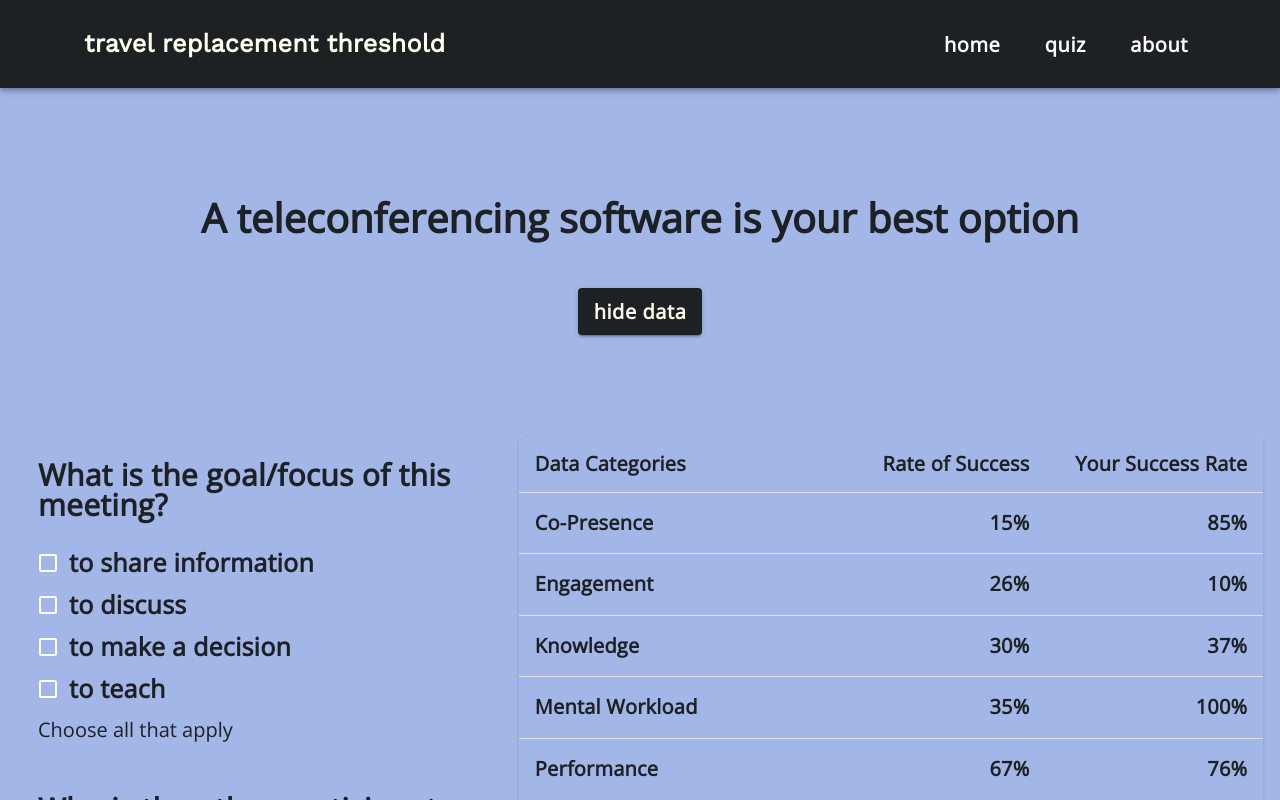
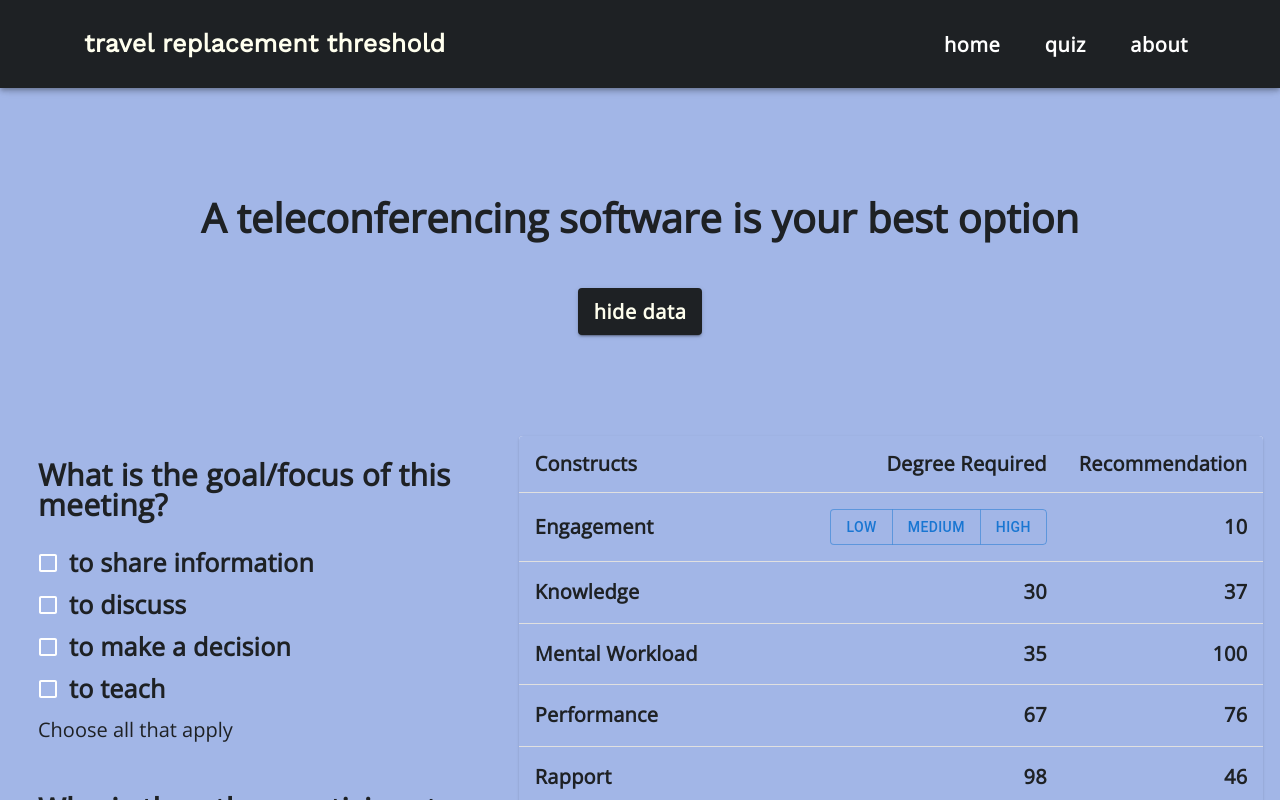
Before and after one commit to hay733/travel-substitute-threshold, a React (Create React App) app: page /results in a window 1280 px wide. Both pictures are taken after a click on the button "data". Shown: the top 800 px of the page. Built offline with nearby package versions, Linux system fonts and the light colour scheme.

Commit message:
got button group to work + change table labels

```diff
--- a/package.json
+++ b/package.json
@@ -3,8 +3,12 @@
   "version": "0.1.0",
   "private": true,
   "dependencies": {
+    "10": "^0.0.1",
+    "@emotion/react": "^11.7.1",
+    "@emotion/styled": "^11.6.0",
     "@material-ui/core": "^4.11.4",
     "@material-ui/icons": "^4.11.2",
+    "@mui/material": "^5.2.6",
     "@testing-library/jest-dom": "^5.11.10",
     "@testing-library/react": "^11.2.6",
     "@testing-library/user-event": "^12.8.3",
@@ -12,6 +16,7 @@
     "react-dom": "^17.0.2",
     "react-router-dom": "^5.2.0",
     "react-scripts": "^5.0.0",
+    "version": "^0.1.2",
     "web-vitals": "^1.1.1"
   },
   "scripts": {
--- a/src/pages/Table.jsx
+++ b/src/pages/Table.jsx
@@ -7,7 +7,12 @@ import TableContainer from '@material-ui/core/TableContainer';
 import TableHead from '@material-ui/core/TableHead';
 import TableRow from '@material-ui/core/TableRow';
 import Paper from '@material-ui/core/Paper';
+import ButtonGroup from '@mui/material/ButtonGroup';
+import Button from '@mui/material/Button';
 
+/**
+ * the css styles for the components
+ */
 const useStyles = makeStyles({
   table: {
     minWidth: 650,
@@ -21,13 +26,30 @@ const useStyles = makeStyles({
   },
 });
 
-function createData(categories, rate, original) {
-  return { categories, rate, original };
+/**
+ * allows us to input values into the table
+ * @param {*} constructs the construct being evaluated
+ * @param {*} degree whether the construct is needed to be low/med/high
+ * @param {*} recommendation the type of meeting recommended based off of the degree and construct
+ * @returns the data row generated from the categories
+ */
+function createData(constructs, degree, recommendation) {
+  return { constructs, degree, recommendation };
 }
 
+/**
+ * creates a button group for low/med/high degree
+ */
+const buttonGroup = [
+  <ButtonGroup>
+    <Button>Low</Button>
+    <Button>Medium</Button>
+    <Button>High</Button>
+  </ButtonGroup>,
+];
+
 const rows = [
-  createData('Co-Presence', 15, 85),
-  createData('Engagement', 26, 10),
+  createData('Engagement', buttonGroup, 10),
   createData('Knowledge', 30, 37),
   createData('Mental Workload', 35, 100),
   createData('Performance', 67, 76),
@@ -45,19 +67,19 @@ function DataTable() {
       <Table className={classes.table} aria-label="simple table">
         <TableHead>
           <TableRow>
-            <TableCell className={classes.tableCell}>Data Categories</TableCell>
-            <TableCell align="right" className={classes.tableCell}>Rate of Success</TableCell>
-            <TableCell align="right" className={classes.tableCell}>Your Success Rate</TableCell>
+            <TableCell className={classes.tableCell}>Constructs</TableCell>
+            <TableCell align="right" className={classes.tableCell}>Degree Required</TableCell>
+            <TableCell align="right" className={classes.tableCell}>Recommendation</TableCell>
           </TableRow>
         </TableHead>
         <TableBody>
           {rows.map((row) => (
             <TableRow key={row.name}>
               <TableCell component="th" scope="row" className={classes.tableCell}>
-                {row.categories}
+                {row.constructs}
               </TableCell>
-              <TableCell align="right" className={classes.tableCell}>{row.rate}%</TableCell>
-              <TableCell align="right" className={classes.tableCell}>{row.original}%</TableCell>
+              <TableCell align="right" className={classes.tableCell}>{row.degree}</TableCell>
+              <TableCell align="right" className={classes.tableCell}>{row.recommendation}</TableCell>
             </TableRow>
           ))}
         </TableBody>
```
Also changed, not shown: 1 other file (tests, documents, lock files or other folders).
